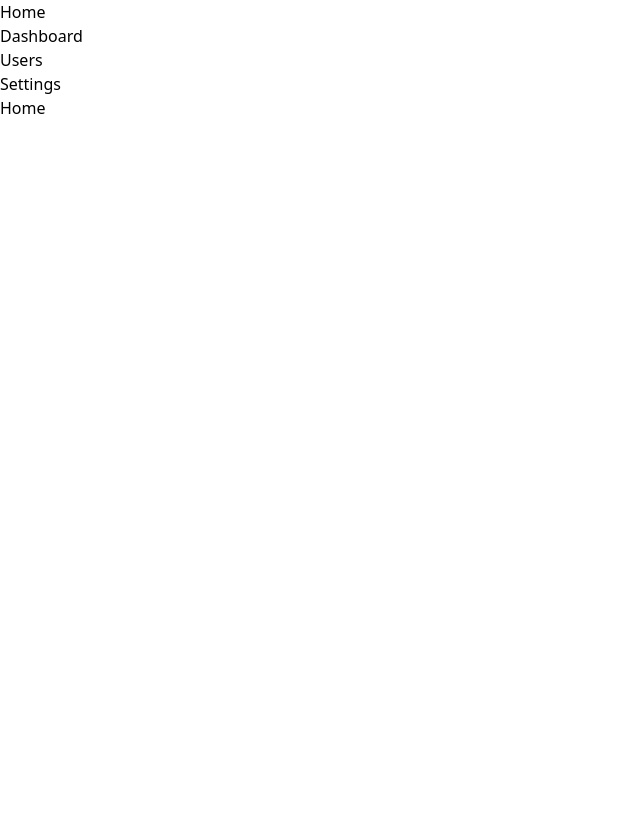
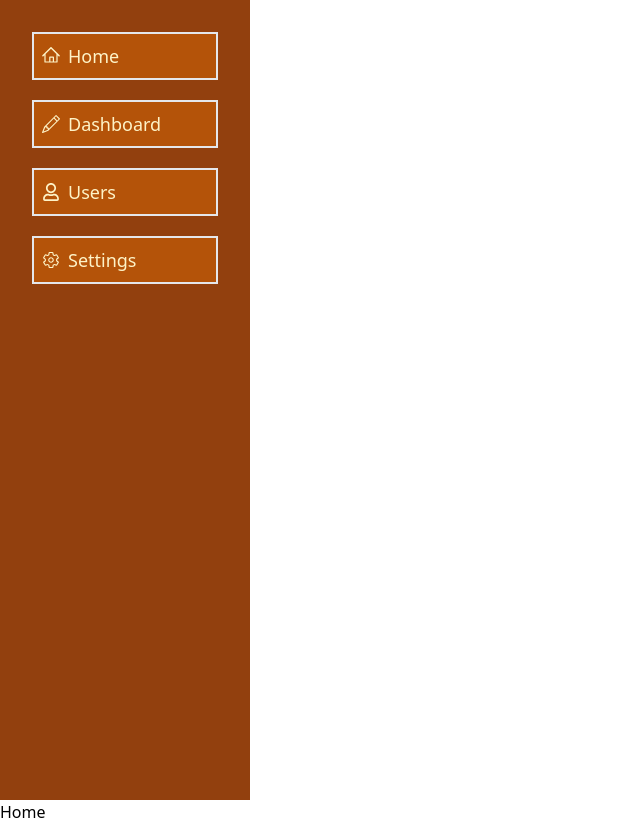
Before and after one commit to markopersonally/management-panel, a React (Create React App) app: page / in a window 1280 px wide. Shown: the whole page, without its empty margins (0-640 px from the left). Before the commit the page ends 800 px from the top, so only its background shows below. Built offline with nearby package versions, Linux system fonts and the light colour scheme.

Commit message:
nav styling

```diff
--- a/package.json
+++ b/package.json
@@ -8,6 +8,7 @@
     "@testing-library/user-event": "^13.5.0",
     "react": "^18.3.1",
     "react-dom": "^18.3.1",
+    "react-icons": "^5.2.1",
     "react-router-dom": "^6.23.1",
     "react-scripts": "5.0.1",
     "web-vitals": "^2.1.4"
--- a/src/App.js
+++ b/src/App.js
@@ -1,5 +1,5 @@
 import React from "react";
-import { Routes, Route, Navigate } from "react-router-dom";
+import { Routes, Route } from "react-router-dom";
 import Home from "./components/Home.jsx";
 import NavBar from "./components/NavBar";
 import Dashboard from "./components/Dashboard";
--- a/src/components/NavBar.jsx
+++ b/src/components/NavBar.jsx
@@ -1,22 +1,42 @@
 import { Link } from "react-router-dom";
+import { IoSettingsOutline } from "react-icons/io5";
+import { FaRegUser } from "react-icons/fa";
+import { BsPencil } from "react-icons/bs";
+import { RxHome } from "react-icons/rx";
 
 export default function NavBar() {
-  const ulClasses = "flex border-2 border-neutral-700";
+  const navClasses = "h-screen w-[250px] bg-amber-800";
+  const ulClasses = "p-8 flex flex-col gap-5 ";
+  const liClasses = "border-2";
+  const linkClasses =
+    "w-30 p-2 flex gap-2 items-center bg-amber-700 hover:bg-amber-600 text-amber-100 text-lg duration-500";
 
   return (
-    <nav>
+    <nav className={navClasses}>
       <ul className={ulClasses}>
-        <li>
-          <Link to="/">Home</Link>
+        <li className={liClasses}>
+          <Link to="/" className={linkClasses}>
+            <RxHome />
+            Home
+          </Link>
         </li>
-        <li>
-          <Link to="/dashboard">Dashboard</Link>
+        <li className={liClasses}>
+          <Link to="/dashboard" className={linkClasses}>
+            <BsPencil />
+            Dashboard
+          </Link>
         </li>
-        <li>
-          <Link to="/users">Users</Link>
+        <li className={liClasses}>
+          <Link to="/users" className={linkClasses}>
+            <FaRegUser />
+            Users
+          </Link>
         </li>
-        <li>
-          <Link to="/settings">Settings</Link>
+        <li className={liClasses}>
+          <Link to="/settings" className={linkClasses}>
+            <IoSettingsOutline />
+            Settings
+          </Link>
         </li>
       </ul>
     </nav>
--- a/tailwind.config.js
+++ b/tailwind.config.js
@@ -1,8 +1,8 @@
 /** @type {import('tailwindcss').Config} */
 module.exports = {
-  content: [],
+  content: ["./src/**/*.{js,jsx,ts,tsx}"],
   theme: {
     extend: {},
   },
   plugins: [],
-}
+};
```
Also changed, not shown: 1 other file (tests, documents, lock files or other folders).
